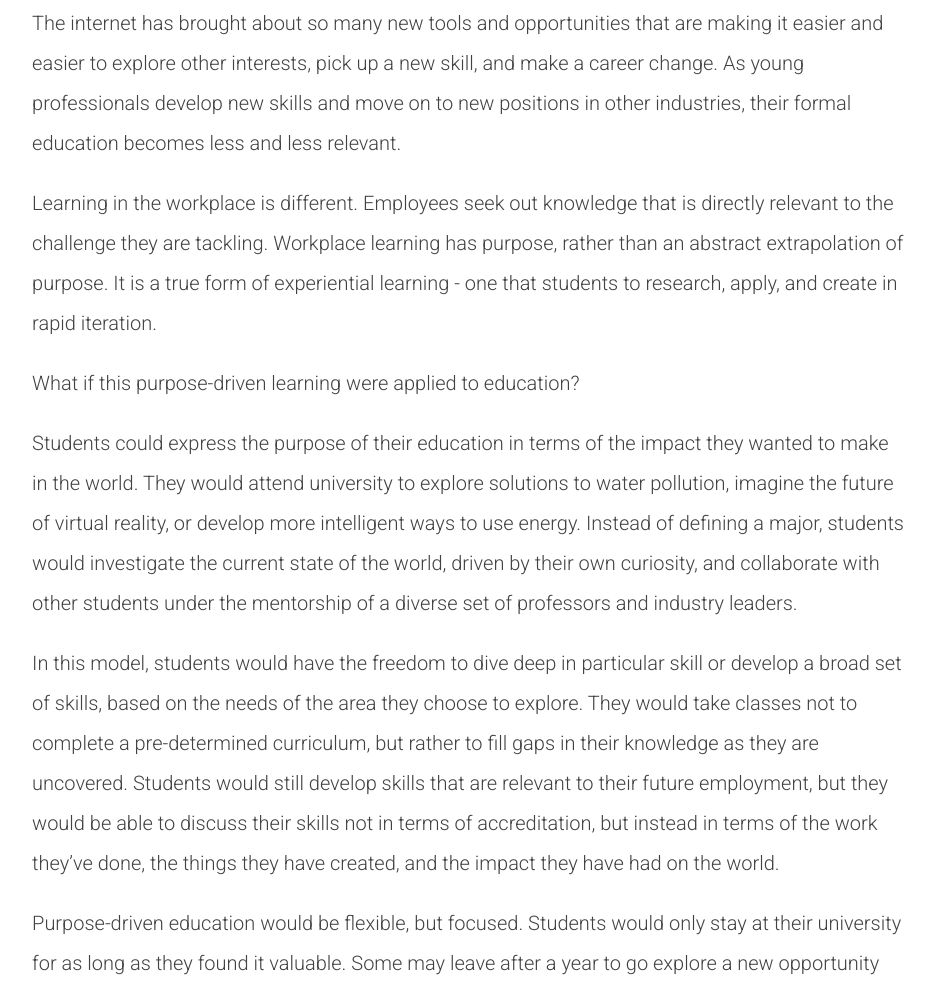
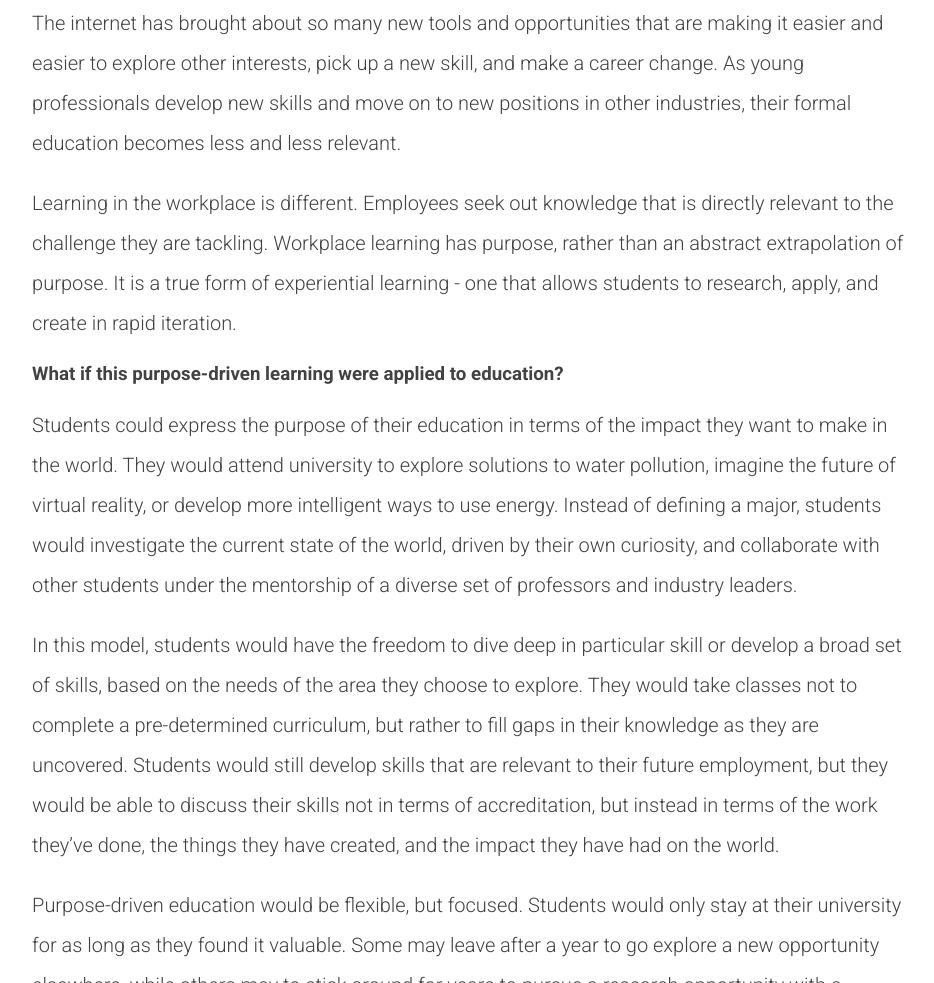
Before and after one commit to rcrusoe/robinsongreig, a plain HTML site: page blog/purpose-driven-learning.html in a window 1280 px wide. Shown: the part 1573-2556 px from the top of the page, without its empty margins (170-1104 px from the left). Drawn offline with nearby package versions, Linux system fonts and the light colour scheme; a script that the page names is missing.

Commit message:
edited blog post

```diff
--- a/blog/purpose-driven-learning.html
+++ b/blog/purpose-driven-learning.html
@@ -67,19 +67,19 @@
 				The internet has brought about so many new tools and opportunities that are making it easier and easier to explore other interests, pick up a new skill, and make a career change.  As young professionals develop new skills and move on to new positions in other industries, their formal education becomes less and less relevant.
 			</p>
 			<p>
-				Learning in the workplace is different.  Employees seek out knowledge that is directly relevant to the challenge they are tackling.  Workplace learning has purpose, rather than an abstract extrapolation of purpose.  It is a true form of experiential learning - one that students to research, apply, and create in rapid iteration.
+				Learning in the workplace is different.  Employees seek out knowledge that is directly relevant to the challenge they are tackling.  Workplace learning has purpose, rather than an abstract extrapolation of purpose.  It is a true form of experiential learning - one that allows students to research, apply, and create in rapid iteration.
 			</p>
+			<h3>
+				What if this purpose-driven learning were applied to education?
+			</h3>
 			<p>
-				What if this purpose-driven learning were applied to education?
-			</p>
-			<p>
-				Students could express the purpose of their education in terms of the impact they wanted to make in the world.  They would attend university to explore solutions to water pollution, imagine the future of virtual reality, or develop more intelligent ways to use energy.  Instead of defining a major, students would investigate the current state of the world, driven by their own curiosity, and collaborate with other students under the mentorship of a diverse set of professors and industry leaders.
+				Students could express the purpose of their education in terms of the impact they want to make in the world.  They would attend university to explore solutions to water pollution, imagine the future of virtual reality, or develop more intelligent ways to use energy.  Instead of defining a major, students would investigate the current state of the world, driven by their own curiosity, and collaborate with other students under the mentorship of a diverse set of professors and industry leaders.
 			</p>
 			<p>
 				In this model, students would have the freedom to dive deep in particular skill or develop a broad set of skills, based on the needs of the area they choose to explore.  They would take classes not to complete a pre-determined curriculum, but rather to fill gaps in their knowledge as they are uncovered.  Students would still develop skills that are relevant to their future employment, but they would be able to discuss their skills not in terms of accreditation, but instead in terms of the work they’ve done, the things they have created, and the impact they have had on the world.
 			</p>
 			<p>
-				Purpose-driven education would be flexible, but focused.  Students would only stay at their university for as long as they found it valuable.  Some may leave after a year to go explore a new opportunity elsewhere, while others may to stick around for years to pursue a research opportunity with a mentor on campus.  Each new semester would create a point for students to re-evaluate the value delivered by their education before deciding whether or not to continue.  If the duration of a student's education is determined by the continued delivery of value to that student, then universities are framed as a resource, rather than a gateway.  Employers would no longer look for that resume line item that verifies a student has spent a set number of years at a university.  Instead, they would see how and when a student made use of a university to strategically advance their professional abilities.
+				Purpose-driven education would be flexible, but focused.  Students would only stay at their university for as long as they found it valuable.  Some may leave after a year to go explore a new opportunity elsewhere, while others may to stick around for years to pursue a research opportunity with a mentor on campus.  Each new semester would create a point for students to re-evaluate the value delivered by their education before deciding whether or not to continue.  If the duration of a student's education is determined by its ability to continue to deliver value to that student, then universities are framed as a resource, rather than a gateway.  Employers would no longer look for that resume line item that verifies a student has spent a set number of years at a university.  Instead, they would see how and when a student made use of a university to strategically advance their professional abilities.
 			</p>
 			<p>
 				One of the problems that I have with the concept of declaring a major is that it can go stale.  The world is a rapidly changing place, especially given the speed at which we are currently advancing technology.  The demand for various occupations is constantly rising and falling, so focusing one’s education on developing a skill set that in the future may no longer be needed brings about inherent risk.
```
